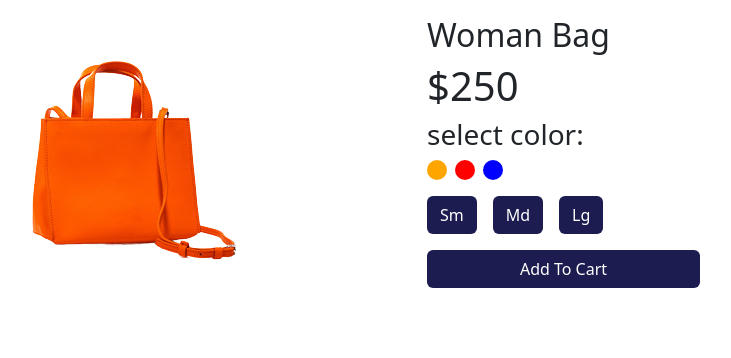
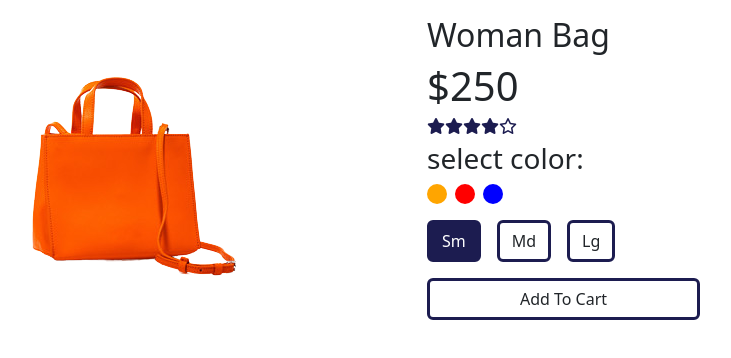
Before and after one commit to ahmedghazal57/Depi---project, a plain HTML site: page product_page.html in a window 1280 px wide. Both pictures are taken after a click on the button "Sm". Shown: the whole page, without its empty margins (225-956 px from the left). Drawn offline with nearby package versions, Linux system fonts and the light colour scheme.

Commit message:
added some effects to the buttons

```diff
--- a/product_page.html
+++ b/product_page.html
@@ -17,11 +17,20 @@
     <div class="product_section" style="width: 100vw; height: 100vh;">
         <div class="container">
         <div class="row pt-3">
-            <div class="col product_imagee d-flex justify-content-center align-items-center"><a href="image/p5.png" data-lightbox="models"><img id="bag_img" src="image/p5.png"></a></div>
+            <div class="col product_imagee d-flex justify-content-center align-items-center"><a href="image/p5.png" data-lightbox="models" ><img id="bag_img" src="image/p5.png"></a></div>
 
         <div class="product_details col d-flex flex-column gap-2 ">
             <p class="h2 m-0 text-capitalize">woman bag</p>
             <p class="h1 m-0">$250</p>
+            <div class="d-flex product_stars">
+                <i class="fa-solid fa-star"></i>
+                <i class="fa-solid fa-star"></i>
+                <i class="fa-solid fa-star"></i>
+                <i class="fa-solid fa-star"></i>
+                <i class="fa-regular fa-star"></i>
+            </div>
+
+
             <p class="h3 m-0">select color:</p>
             <div class="colors d-flex gap-2 mb-2">
                 <div class="color_circle1 color_circle" id="color_circle1"></div>
@@ -30,15 +39,15 @@
             </div>
 
             <div class="product_sizes d-flex gap-3 mb-2">
-                <button class="btn text-capitalize" type="button">sm</button>
-                <button class="btn text-capitalize" type="button">md</button>
-                <button class="btn text-capitalize" type="button">lg</button>
+                <button class="btn text-capitalize size" type="button">sm</button>
+                <button class="btn text-capitalize size" type="button">md</button>
+                <button class="btn text-capitalize size" type="button">lg</button>
 
 
 
 
             </div>
-            <button class="btn col-6 text-capitalize" type="button">add to cart</button>
+            <button class="btn col-lg-6 text-capitalize add_cart" type="button">add to cart</button>
 
 
 
--- a/script.js
+++ b/script.js
@@ -16,4 +16,12 @@ bag_orange.onclick=function(){
 bag_blue.onclick=function(){
     bag_img.src="image/bag_blue.png";
 }
+let btnEl=document.querySelector(".size");
+let size=document.querySelectorAll(".size");
+size.forEach(btnEl => {
+    btnEl.addEventListener('click',()=>{
+        document.querySelector(".special")?.classList.remove("special");
+        btnEl.classList.add("special");
+    })
+})
 // product page
--- a/style.css
+++ b/style.css
@@ -18,6 +18,9 @@
     cursor: pointer;
 
 }
+.product_stars i{
+    color: var(--main-color);
+}
 .color_circle{
     width: 20px;
     height: 20px;
@@ -33,13 +36,23 @@
 .color_circle3{
     background-color: blue;
 }
-.product_details button{
+.product_sizes button,.add_cart{
+    transition: 0.3s;
+    border: solid var(--main-color);
+}
+.product_details button:hover{
     background-color: var(--main-color);
-    color: white;
+    color: var(--white);
+}
+.special{
+    background-color: var(--main-color);
+    color: var(--white);
 }
 
 .color_circle:hover ,.color_circle:active{
     border: solid grey 1px;
     cursor: pointer;
 }
+
+
 /*product page  */
```
